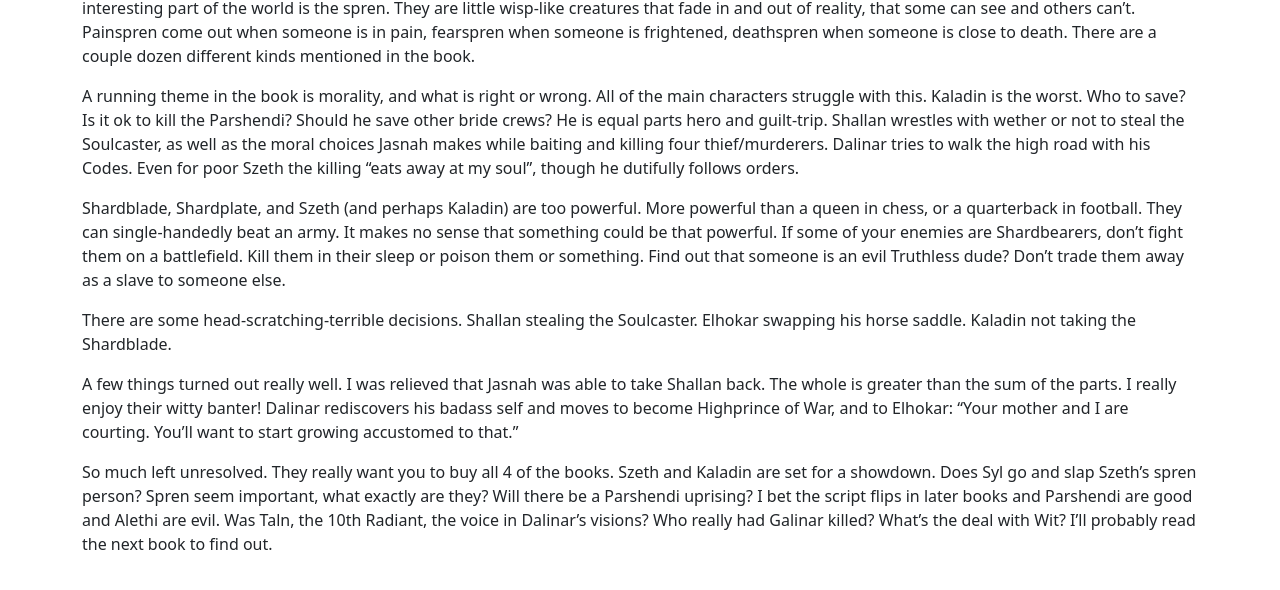
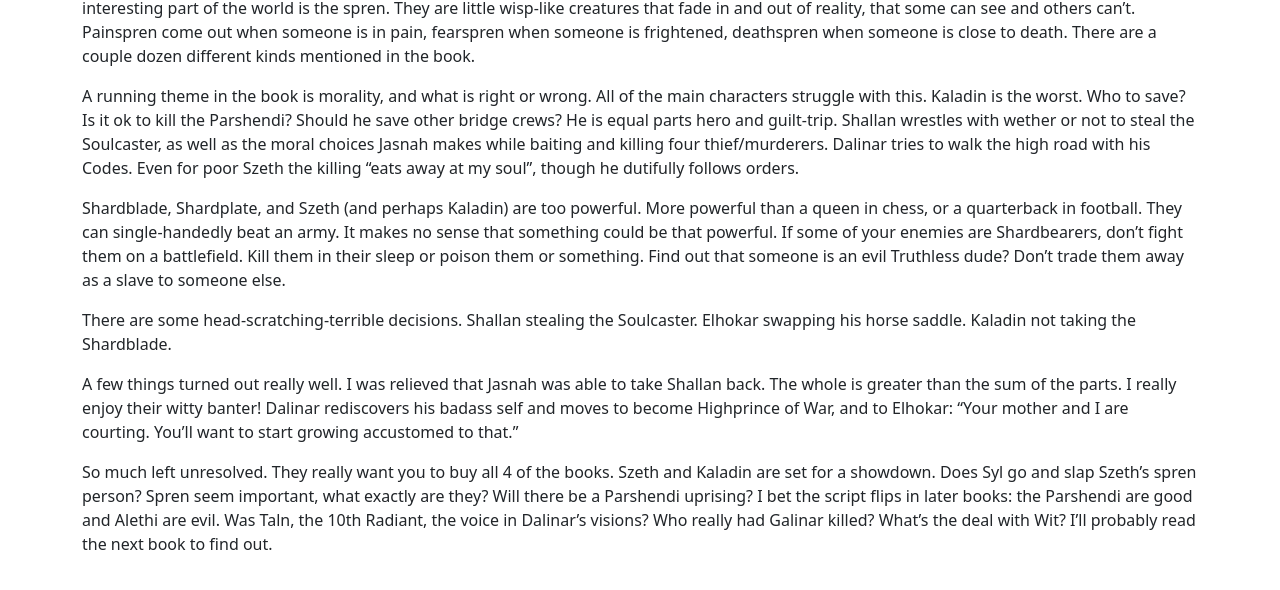
Before and after one commit to matthewdrees/matthewdrees.github.io, a Jekyll site: the page built from _posts/2022-02-08-the-way-of-kings.md, in a window 1280 px wide. Shown: the part 696-1286 px from the top of the page. Built offline with Jekyll 4.4.1, drawn with Linux system fonts in a browser that asks for light colours.

Commit message:
Small fixes.

```diff
--- a/_posts/2022-02-08-the-way-of-kings.md
+++ b/_posts/2022-02-08-the-way-of-kings.md
@@ -14,7 +14,7 @@
 
 The world is fantastic. Many things are similar to the real world but have a fun exotic spin. The grass in Alethkar retreats into the ground as people/animals approach. Chulls - large crustacean-like animals - pull carts and heavy loads. Part of the world is the "Shattered Plains" which is a high rocky plain broken up into several rock towers with flat tops. Large chasmfiend monsters live in the chasms between. Probably the most interesting part of the world is the spren. They are little wisp-like creatures that fade in and out of reality, that some can see and others can't. Painspren come out when someone is in pain, fearspren when someone is frightened, deathspren when someone is close to death. There are a couple dozen different kinds mentioned in the book.
 
-A running theme in the book is morality, and what is right or wrong. All of the main characters struggle with this. Kaladin is the worst. Who to save? Is it ok to kill the Parshendi? Should he save other bride crews? He is equal parts hero and guilt-trip. Shallan wrestles with wether or not to steal the Soulcaster, as well as the moral choices Jasnah makes while baiting and killing four thief/murderers. Dalinar tries to walk the high road with his Codes. Even for poor Szeth the killing "eats away at my soul", though he dutifully follows orders.
+A running theme in the book is morality, and what is right or wrong. All of the main characters struggle with this. Kaladin is the worst. Who to save? Is it ok to kill the Parshendi? Should he save other bridge crews? He is equal parts hero and guilt-trip. Shallan wrestles with wether or not to steal the Soulcaster, as well as the moral choices Jasnah makes while baiting and killing four thief/murderers. Dalinar tries to walk the high road with his Codes. Even for poor Szeth the killing "eats away at my soul", though he dutifully follows orders.
 
 Shardblade, Shardplate, and Szeth (and perhaps Kaladin) are too powerful. More powerful than a queen in chess, or a quarterback in football. They can single-handedly beat an army. It makes no sense that something could be that powerful. If some of your enemies are Shardbearers, don't fight them on a battlefield. Kill them in their sleep or poison them or something. Find out that someone is an evil Truthless dude? Don't trade them away as a slave to someone else.
 
@@ -22,4 +22,4 @@
 
 A few things turned out really well. I was relieved that Jasnah was able to take Shallan back. The whole is greater than the sum of the parts. I really enjoy their witty banter! Dalinar rediscovers his badass self and moves to become Highprince of War, and to Elhokar: "Your mother and I are courting. You'll want to start growing accustomed to that."
 
-So much left unresolved. They really want you to buy all 4 of the books. Szeth and Kaladin are set for a showdown. Does Syl go and slap Szeth's spren person? Spren seem important, what exactly are they? Will there be a Parshendi uprising? I bet the script flips in later books and Parshendi are good and Alethi are evil. Was Taln, the 10th Radiant, the voice in Dalinar's visions? Who really had Galinar killed? What's the deal with Wit? I'll probably read the next book to find out.
+So much left unresolved. They really want you to buy all 4 of the books. Szeth and Kaladin are set for a showdown. Does Syl go and slap Szeth's spren person? Spren seem important, what exactly are they? Will there be a Parshendi uprising? I bet the script flips in later books: the Parshendi are good and Alethi are evil. Was Taln, the 10th Radiant, the voice in Dalinar's visions? Who really had Galinar killed? What's the deal with Wit? I'll probably read the next book to find out.
```
